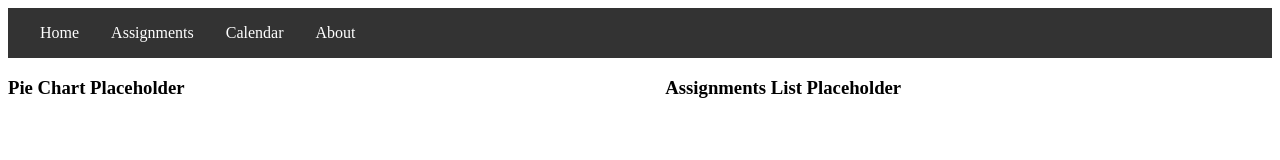
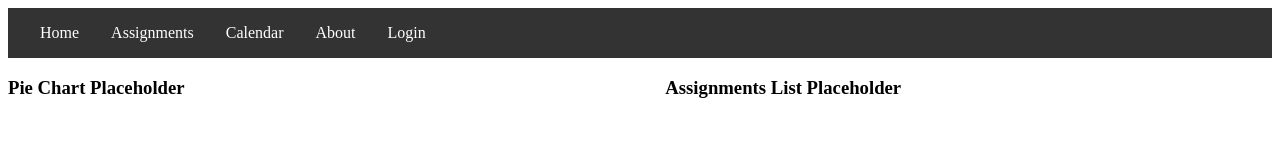
Before and after one commit to jennaohara28/CS4340, an Angular app in the folder frontend/: page / in a window 1280 px wide. Shown: the top 160 px of the page. Built offline with nearby package versions, Linux system fonts and the light colour scheme.

Commit message:
make login page part of navbar

```diff
--- a/frontend/src/app/app.component.html
+++ b/frontend/src/app/app.component.html
@@ -5,5 +5,6 @@
   <a routerLink="/assignments">Assignments</a>
   <a routerLink="/calendar">Calendar</a>
   <a routerLink="/about">About</a>
+  <a routerLink="/login">Login</a>
 </nav>
 <router-outlet></router-outlet>
--- a/frontend/src/app/app.routes.ts
+++ b/frontend/src/app/app.routes.ts
@@ -3,11 +3,13 @@ import { HomeComponent } from './pages/home/home.component';
 import { AboutComponent } from './pages/about/about.component';
 import { AssignmentsComponent } from "./pages/assignments/assignments.component";
 import { CalendarComponent } from "./pages/calendar/calendar.component";
+import {LoginComponent} from "./pages/login/login.component";
 
 export const routes: Routes = [
   { path: '', component: HomeComponent },
   { path: 'assignments', component: AssignmentsComponent },
   { path: 'calendar', component: CalendarComponent },
   { path: 'about', component: AboutComponent },
+  { path: 'login', component: LoginComponent },
 
 ];
--- a/frontend/src/app/pages/login/login.component.ts
+++ b/frontend/src/app/pages/login/login.component.ts
@@ -1,9 +1,13 @@
 import { Component } from '@angular/core';
 import { AuthService } from '../../components/auth.service';
+import {FormsModule} from "@angular/forms";
 
 @Component({
   selector: 'app-login',
   standalone: true,
+  imports: [
+    FormsModule
+  ],
   templateUrl: './login.component.html'
 })
 export class LoginComponent {
```
